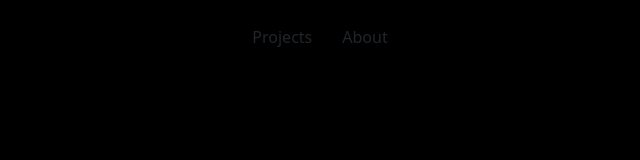
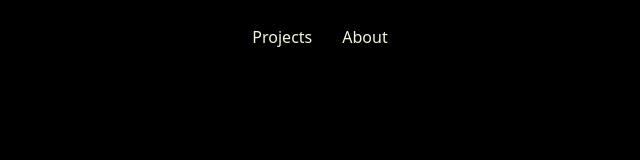
Before and after one commit to Sfor-za/Portfolio, a plain HTML site: page index.html in a window 1280 px wide. Shown: the whole page, without its empty margins (336-976 px from the left). Drawn offline with nearby package versions, Linux system fonts and the light colour scheme.

Commit message:
Forgot to change the text color(now fixed)

```diff
--- a/styles.css
+++ b/styles.css
@@ -1,5 +1,8 @@
 body{
     background-color: black;
+}
+.nav-link{
+    color:beige;
 }
 .nav-link:hover{
 color: greenyellow;
@@ -14,5 +17,6 @@ color: greenyellow;
     justify-content: center;
 }
 .nav-items{
+
     margin:15px;
 }
```
